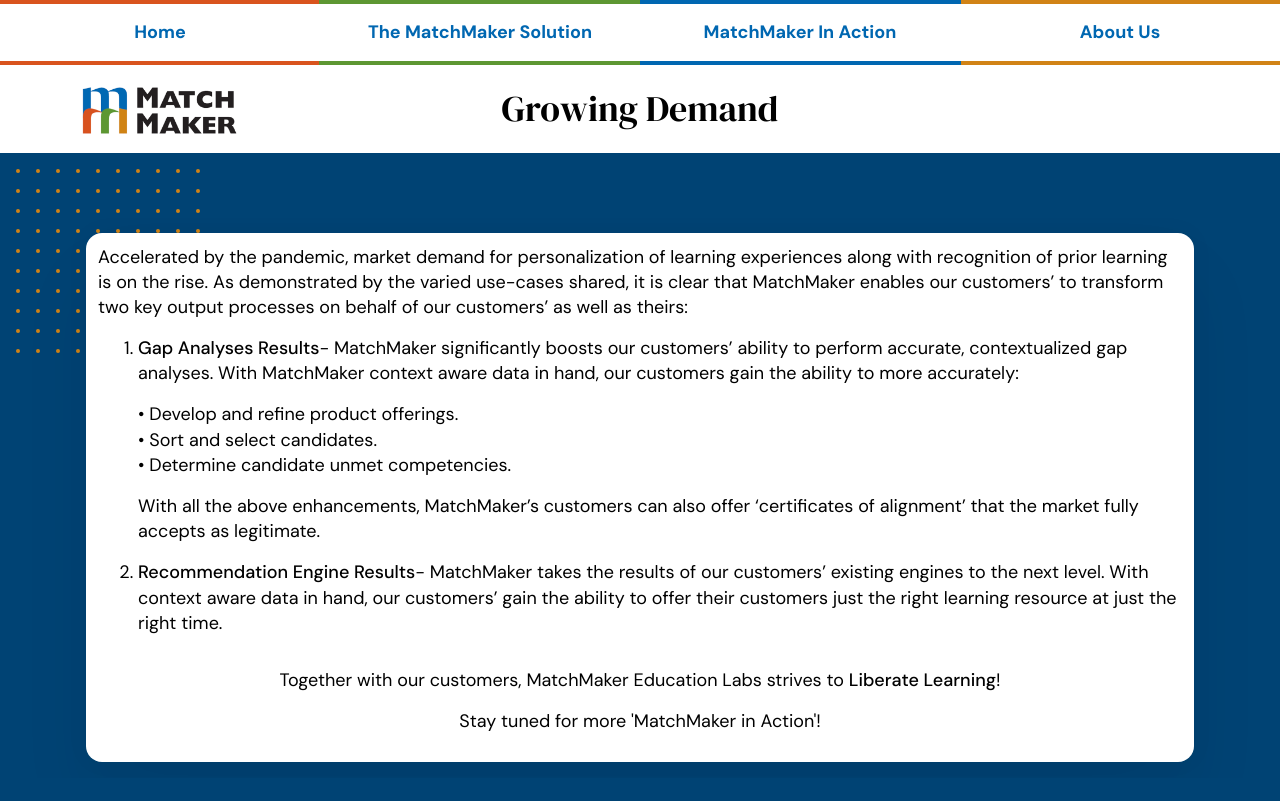
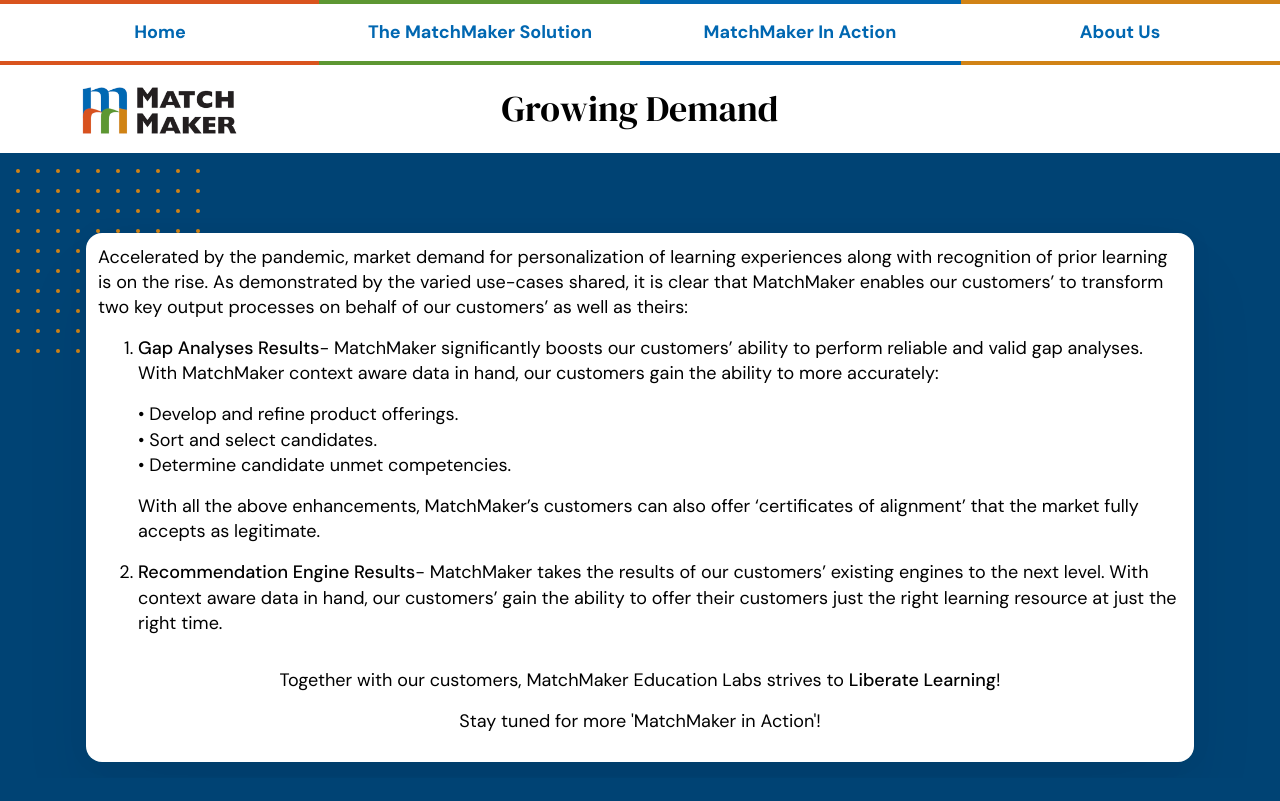
Before and after one commit to matchmakeredlabs/matchmakeredlabs.develop, a Jekyll site: the page built from _Action/Hello.md, in a window 1280 px wide. Shown: the top 801 px of the page. Built offline with Jekyll 4.4.1, drawn with Linux system fonts in a browser that asks for light colours.

Commit message:
Update Hello.md

```diff
--- a/_Action/Hello.md
+++ b/_Action/Hello.md
@@ -5,7 +5,7 @@
 ordinal: 13
 ---
 Accelerated by the pandemic, market demand for personalization of learning experiences along with recognition of prior learning is on the rise. As demonstrated by the varied use-cases shared, it is clear that MatchMaker enables our customers’ to transform two key output processes on behalf of our customers’ as well as theirs:
-1. <strong>Gap Analyses Results</strong>- MatchMaker significantly boosts our customers’ ability to perform accurate, contextualized gap analyses. With MatchMaker context aware data in hand, our customers gain the ability to more accurately:
+1. <strong>Gap Analyses Results</strong>- MatchMaker significantly boosts our customers’ ability to perform reliable and valid gap analyses. With MatchMaker context aware data in hand, our customers gain the ability to more accurately:
 
     •	Develop and refine product offerings.<br/>
     •	Sort and select candidates.<br/>
```
